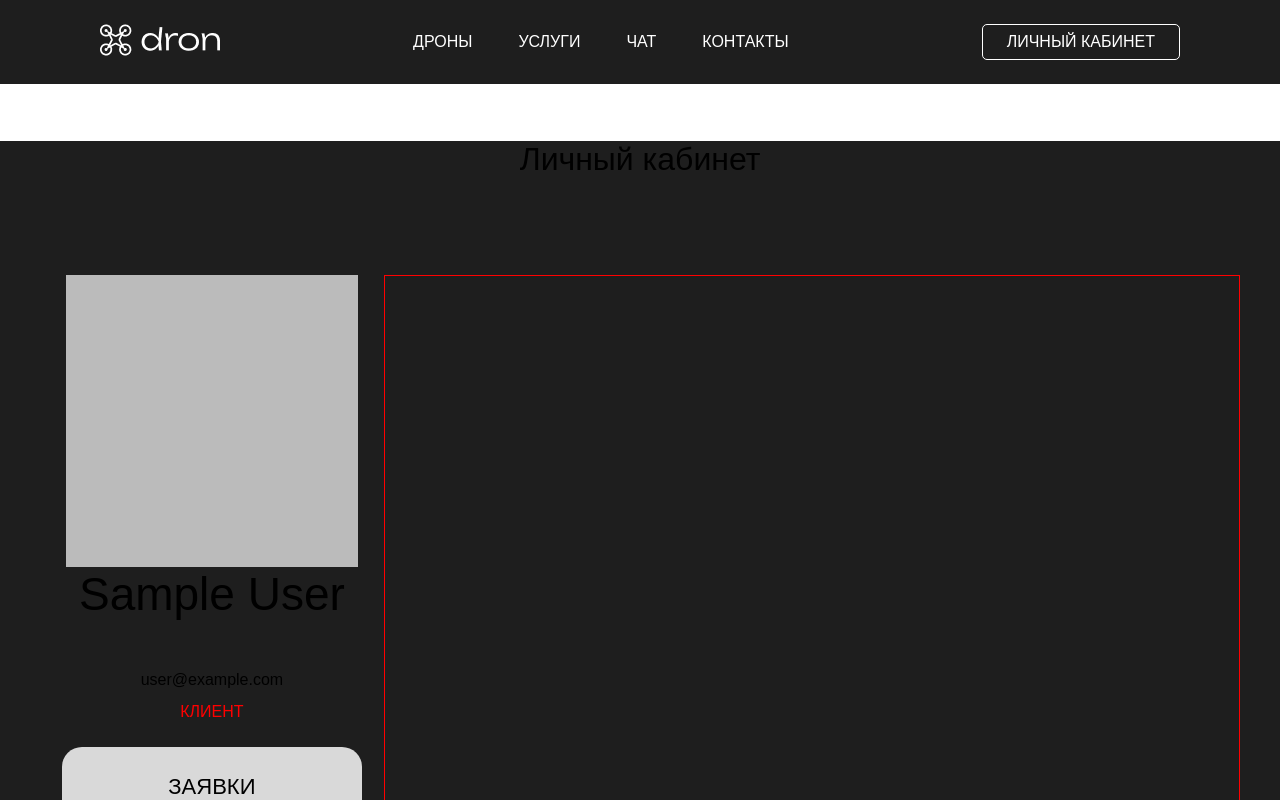
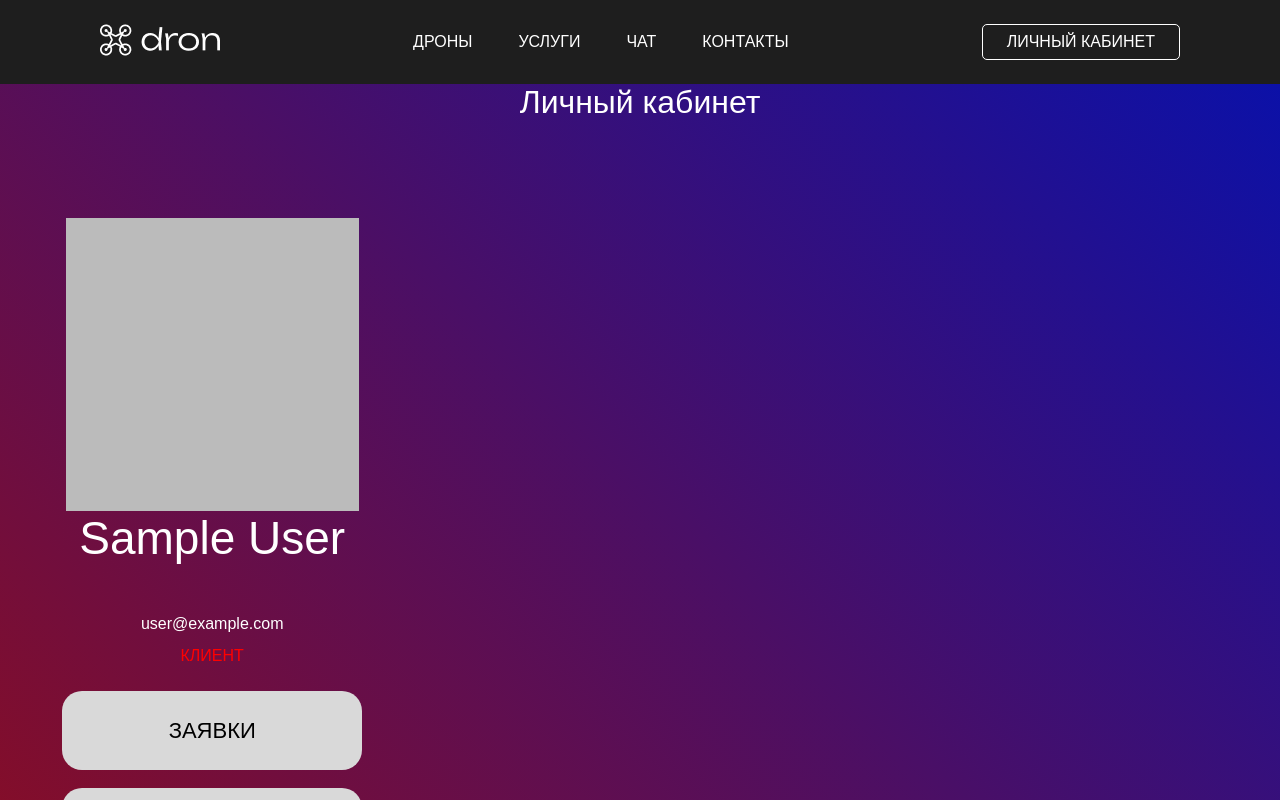
Before and after one commit to DeErovRee/sitronics-app, a React (Create React App) app: page /personalArea in a window 1280 px wide. Shown: the top 800 px of the page. Built offline with nearby package versions, Linux system fonts and the light colour scheme; no server answers; the database is empty; sample sign-in values are in the browser's storage; a web font is replaced by a local one.

Commit message:
Minor changes

```diff
--- a/package.json
+++ b/package.json
@@ -8,10 +8,12 @@
     "@testing-library/react": "^13.4.0",
     "@testing-library/user-event": "^13.5.0",
     "axios": "^1.3.5",
+    "dompurify": "^3.0.2",
     "firebase": "^9.17.2",
     "nanoid": "^4.0.1",
     "react": "^18.2.0",
     "react-dom": "^18.2.0",
+    "react-quill": "^2.0.0",
     "react-redux": "^8.0.5",
     "react-router-dom": "^6.9.0",
     "react-scripts": "5.0.1",
--- a/src/App.css
+++ b/src/App.css
@@ -43,7 +43,7 @@ main {
 }
 
 .citys .cityCard {
-  background-color: rgba(141, 164, 241, 0.502);
+  background-color: #8da4f1;
   border-radius: 5px;
   padding: 3px 10px;
   margin: 3px 5px 3px 0px;
@@ -71,7 +71,7 @@ main {
 }
 
 .services .serviceCard {
-  background-color: #aa9bcab2;
+  background-color: #aa9bca;
   border-radius: 5px;
   padding: 3px 10px;
   margin: 3px 5px 3px 0px;
@@ -80,6 +80,26 @@ main {
 a {
   text-decoration: none;
   color: black;
+}
+
+.ql-toolbar.ql-snow + .ql-container.ql-snow {
+  border-top: 0px;
+  background-color: white;
+}
+
+.ql-toolbar.ql-snow {
+  border-radius: 10px 10px 0 0;
+  border: 1px solid #ccc;
+  -webkit-box-sizing: border-box;
+          box-sizing: border-box;
+  font-family: 'Helvetica Neue', 'Helvetica', 'Arial', sans-serif;
+  padding: 8px;
+}
+
+.ql-toolbar.ql-snow + .ql-container.ql-snow {
+  border-top: 0px;
+  border-radius: 0 0 10px 10px;
+  margin-bottom: 10px;
 }
 
 .textDecoration {
@@ -768,7 +788,9 @@ header ul a {
 }
 
 .container {
-  max-width: 1600px;
+  max-width: 1920px;
+  padding: 50px 0 50px;
+  background: linear-gradient(45deg, rgba(241, 2, 2, 0.61), rgba(0, 8, 255, 0.61));
 }
 
 .container .workSpace {
@@ -780,8 +802,6 @@ header ul a {
           justify-content: center;
   width: 80vh;
   background-color: #f2f2f2;
-  margin-top: 50px;
-  margin-bottom: 50px;
   border-radius: 50px;
 }
 
@@ -1089,14 +1109,18 @@ header ul a {
 }
 
 .personalArea {
+  background: linear-gradient(45deg, rgba(241, 2, 2, 0.61), rgba(0, 8, 255, 0.61));
+}
+
+.personalArea .personalAreaW {
   max-width: 1200px;
   display: -webkit-box;
   display: -ms-flexbox;
   display: flex;
-  margin-bottom: 100px;
-}
-
-.personalArea .personalSidebar {
+  padding-bottom: 100px;
+}
+
+.personalArea .personalAreaW .personalSidebar {
   width: 30%;
   display: -webkit-box;
   display: -ms-flexbox;
@@ -1111,51 +1135,54 @@ header ul a {
           align-items: center;
 }
 
-.personalArea .personalSidebar .userPhoto {
+.personalArea .personalAreaW .personalSidebar .userPhoto {
   width: 85%;
   height: auto;
 }
 
-.personalArea .personalSidebar .userName .userEmail {
+.personalArea .personalAreaW .personalSidebar .userName .userEmail {
   font-style: normal;
   font-weight: 300;
   font-size: 24px;
   line-height: 28px;
 }
 
-.personalArea .personalSidebar .userName {
+.personalArea .personalAreaW .personalSidebar .userName {
   font-size: 46px;
   margin-bottom: 50px;
   text-transform: capitalize;
-}
-
-.personalArea .personalSidebar .userEmail {
+  font-weight: 500;
+  color: white;
+}
+
+.personalArea .personalAreaW .personalSidebar .userEmail {
   margin-bottom: 13px;
-}
-
-.personalArea .personalSidebar .userEmail:hover {
+  color: white;
+}
+
+.personalArea .personalAreaW .personalSidebar .userEmail:hover {
   cursor: pointer;
   color: #acacac;
 }
 
-.personalArea .personalSidebar .userStatus {
+.personalArea .personalAreaW .personalSidebar .userStatus {
   font-style: normal;
-  font-weight: 300;
+  font-weight: 400;
   font-size: 16px;
   line-height: 19px;
   text-transform: uppercase;
   margin-bottom: 17px;
 }
 
-.personalArea .personalSidebar .client {
+.personalArea .personalAreaW .personalSidebar .client {
   color: #ff0000;
 }
 
-.personalArea .personalSidebar .provider {
+.personalArea .personalAreaW .personalSidebar .provider {
   color: #4285F4;
 }
 
-.personalArea .personalSidebar a, .personalArea .personalSidebar button {
+.personalArea .personalAreaW .personalSidebar a, .personalArea .personalAreaW .personalSidebar button {
   -webkit-box-sizing: border-box;
           box-sizing: border-box;
   font-style: normal;
@@ -1174,14 +1201,13 @@ header ul a {
   color: #000000;
 }
 
-.personalArea .personalSidebar a:hover, .personalArea .personalSidebar button:hover {
+.personalArea .personalAreaW .personalSidebar a:hover, .personalArea .personalAreaW .personalSidebar button:hover {
   cursor: pointer;
   background-color: #acacac;
 }
 
-.personalArea .optionalWindow {
+.personalArea .personalAreaW .optionalWindow {
   width: 70%;
-  border: 1px solid red;
   padding: 21px 26px;
 }
 
@@ -1300,6 +1326,7 @@ header ul a {
 }
 
 .providerPage h1 {
+  color: white;
   text-transform: uppercase;
 }
 
@@ -1643,11 +1670,11 @@ header ul a {
 }
 
 .providerPage .submitBtn {
-  background-color: rgba(141, 164, 241, 0.502);
+  background-color: #8da4f1;
 }
 
 .providerPage .submitBtn:hover {
-  background-color: rgba(141, 164, 241, 0.7);
+  background-color: #8da4f1;
 }
 
 .providerPage .submitBtn:active {
@@ -1666,7 +1693,7 @@ header ul a {
       -ms-flex-align: center;
           align-items: center;
   padding: 0 349px 0;
-  background-image: linear-gradient(45deg, rgba(241, 2, 2, 0.61), rgba(0, 8, 255, 0.61)), url("./images/back.png");
+  background-image: linear-gradient(45deg, rgba(241, 2, 2, 0.61), rgba(0, 8, 255, 0.61));
 }
 
 .servicePage h2 {
@@ -1832,14 +1859,14 @@ header ul a {
   margin-bottom: 20px;
 }
 
-.servicePage .servicesRender .servicesSpace .serviceCard .container {
+.servicePage .servicesRender .servicesSpace .serviceCard .containerImg {
   position: relative;
   margin: 0 14px 0 0;
 }
 
-.servicePage .servicesRender .servicesSpace .serviceCard .container .providerImg {
-  width: 90px;
-  height: 90px;
+.servicePage .servicesRender .servicesSpace .serviceCard .containerImg .providerImg {
+  width: 200px;
+  height: 200px;
   -o-object-fit: cover;
      object-fit: cover;
   border-radius: 20px;
@@ -1931,12 +1958,12 @@ header ul a {
   margin: 50px 0 50px 0;
 }
 
-.providerServicePage .providerMainInfo .container {
+.providerServicePage .providerMainInfo .containerImg {
   position: relative;
   margin: 0;
 }
 
-.providerServicePage .providerMainInfo .container .providerImg {
+.providerServicePage .providerMainInfo .containerImg .providerImg {
   width: 90px;
   height: 90px;
   -o-object-fit: cover;
--- a/src/App.scss
+++ b/src/App.scss
@@ -21,6 +21,8 @@ $linear-gradient: linear-gradient(45deg, rgba(241, 2, 2, 0.61), rgba(0, 8, 255,
 main {
   background-color: #1e1e1e;
 }
+
+// Общие стили
 
 .citys {
   display: flex;
@@ -35,7 +37,7 @@ main {
   }
 
   .cityCard {
-    background-color: rgba(141, 164, 241, 0.502);
+    background-color: rgba(141, 164, 241, 1);
     border-radius: 5px;
     padding: 3px 10px;
     margin: 3px 5px 3px 0px;
@@ -55,7 +57,7 @@ main {
   }
 
   .serviceCard {
-    background-color: #aa9bcab2;
+    background-color: rgba(170, 155, 202, 1);
     border-radius: 5px;
     padding: 3px 10px;
     margin: 3px 5px 3px 0px;
@@ -67,8 +69,26 @@ a {
   color: black;
 }
 
-
-// Общие стили
+// Стили QuillJS
+
+.ql-toolbar.ql-snow + .ql-container.ql-snow {
+  border-top: 0px;
+  background-color: white;
+}
+
+.ql-toolbar.ql-snow {
+  border-radius: 10px 10px 0 0;
+  border: 1px solid #ccc;
+  box-sizing: border-box;
+  font-family: 'Helvetica Neue', 'Helvetica', 'Arial', sans-serif;
+  padding: 8px;
+}
+
+.ql-toolbar.ql-snow + .ql-container.ql-snow {
+  border-top: 0px;
+  border-radius: 0 0 10px 10px;
+  margin-bottom: 10px;
+}
 
 .textDecoration {
   font-weight: 700;
@@ -330,9 +350,6 @@ header {
         font-weight: 500;
         margin-bottom: 15px;
       }
-      p {
-
-      }
     }
 
     &:nth-child(2n+1) {
@@ -639,15 +656,15 @@ header {
 
 // Chat styles
 .container {
-  max-width: 1600px;
+  max-width: 1920px;
+  padding: 50px 0 50px;
+  background: linear-gradient(45deg, rgba(241, 2, 2, 0.61), rgba(0, 8, 255, 0.61));
 
   .workSpace {
     display: flex;
     justify-content: center;
     width: 80vh;
     background-color: #f2f2f2;
-    margin-top: 50px;
-    margin-bottom: 50px;
     border-radius: 50px;
 
     .sidebar {
@@ -818,8 +835,6 @@ header {
                 color: white;
                 border-radius: 10px 0px 10px 10px;
               }
-              img {
-              }
             }
           }
         }
@@ -885,11 +900,15 @@ header {
 }
 
 .personalArea {
-  max-width: 1200px;
-  display: flex;
-  margin-bottom: 100px;
-
-  .personalSidebar {
+  background:
+    $linear-gradient;
+
+  .personalAreaW {
+    max-width: 1200px;
+    display: flex;
+    padding-bottom: 100px;
+
+    .personalSidebar {
     width: 30%;
     display: flex;
     flex-direction: column;
@@ -912,10 +931,13 @@ header {
       font-size: 46px;
       margin-bottom: 50px;
       text-transform: capitalize;
+      font-weight: 500;
+      color: white;
     }
 
     .userEmail {
       margin-bottom: 13px;
+      color: white;
       &:hover {
         cursor: pointer;
         color: #acacac;
@@ -924,7 +946,7 @@ header {
 
     .userStatus {
       font-style: normal;
-      font-weight: 300;
+      font-weight: 400;
       font-size: 16px;
       line-height: 19px;
       text-transform: uppercase;
@@ -966,9 +988,11 @@ header {
 
   .optionalWindow {
     width: 70%;
-    border: 1px solid red;
     padding: 21px 26px;
   }
+  }
+
+
 }
 
 //Settings styles
@@ -1056,6 +1080,7 @@ header {
   font-weight: 400;
 
   h1 {
+    color: white;
     text-transform: uppercase;
   }
 
@@ -1326,9 +1351,9 @@ header {
   }
 
   .submitBtn {
-    background-color: rgba(141, 164, 241, 0.502);
+    background-color: rgba(141, 164, 241, 1);
     &:hover {
-      background-color: rgba(141, 164, 241, 0.7);
+      background-color: rgba(141, 164, 241, 1);
     }
     &:active {
       background-color: rgba(141, 164, 241, 1);
@@ -1344,8 +1369,7 @@ header {
   align-items: center;
   padding: 0 349px 0;
   background-image:
-    $linear-gradient,
-    url('./images/back.png');
+    $linear-gradient;
 
   h2 {
     font-size: 40px;
@@ -1466,13 +1490,13 @@ header {
         padding: 14px;
         margin-bottom: 20px;
 
-        .container {
+        .containerImg {
           position: relative;
           margin: 0 14px 0 0;
 
           .providerImg {
-            width: 90px;
-            height: 90px;
+            width: 200px;
+            height: 200px;
             object-fit: cover;
             border-radius: 20px;
           }
@@ -1546,7 +1570,7 @@ header {
     justify-content: center;
     margin: 50px 0 50px 0;
 
-    .container {
+    .containerImg {
       position: relative;
       margin: 0;
 
--- a/src/index.js
+++ b/src/index.js
@@ -1,6 +1,5 @@
 import React from "react";
 import ReactDOM from "react-dom/client";
-import { BrowserRouter } from "react-router-dom";
 import "./index.css";
 import { App } from "./App";
 import { AuthContextProvider } from "./context/AuthContext";
--- a/src/pages/personalAreaPage.jsx
+++ b/src/pages/personalAreaPage.jsx
@@ -5,10 +5,13 @@ export const PersonalAreaPage = () => {
 
   return (
     <>
-      <h1 style={{textAlign: 'center', margin: '57px 0 97px'}}>Личный кабинет</h1>
+
       <div className="personalArea">
-        <Sidebar />
-        <OptionalWindow />
+        <h1 style={{textAlign: 'center', margin: '0 0 97px', fontWeight: '500', color: 'white'}}>Личный кабинет</h1>
+        <div className="personalAreaW">
+          <Sidebar />
+          <OptionalWindow />
+        </div>
       </div>
     </>
   );
--- a/src/pages/personalPageComponent/providerPage.jsx
+++ b/src/pages/personalPageComponent/providerPage.jsx
@@ -5,6 +5,8 @@ import { useEffect } from "react";
 import { useState } from "react";
 import { AuthContext } from "../../context/AuthContext";
 import { db, storage } from "../../firebase/firebase";
+import ReactQuill from 'react-quill'
+import 'react-quill/dist/quill.snow.css';
 
 function formatBytes(bytes, decimals = 2) {
     if (!+bytes) return '0 Bytes'
@@ -241,7 +243,8 @@ export const ProviderPage = () => {
                 <p className="cardHeader">Отображаемый текст</p>
                 <p>В окне ниже введите текст, который будет
                     отображаться на карточке поставщика услуг </p>
-                <textarea placeholder="Введите текст" onChange={e => setText(e.target.value)} value={text}/>
+                {/* <textarea placeholder="Введите текст" onChange={e => setText(e.target.value)} value={text}/> */}
+                <ReactQuill value={text} placeholder="Введите текст" onChange={setText} />
                 <div  className="cardBtn">
                     <div className="settingsBtn" onClick={deleteText}>Очистить</div>
                 </div>
--- a/src/pages/servicesPage.jsx
+++ b/src/pages/servicesPage.jsx
@@ -170,7 +170,7 @@ export const ServicesPage = () => {
                 pathname: service.uid
               }} key={nanoid()}>
                 <div className="serviceCard" >
-                  <div className="container" >
+                  <div className="containerImg" >
                     <img className='providerImg' src={`${service.userPhoto}`} alt="" />
                   </div>
                   <div className="serviceCard-info">
```
Also changed, not shown: src/pages/servicePage.jsx (+7 -4 lines), src/pages/textPage.jsx (added, +11 -0 lines), tasks.txt, 2 other files (tests, documents, lock files or other folders).
